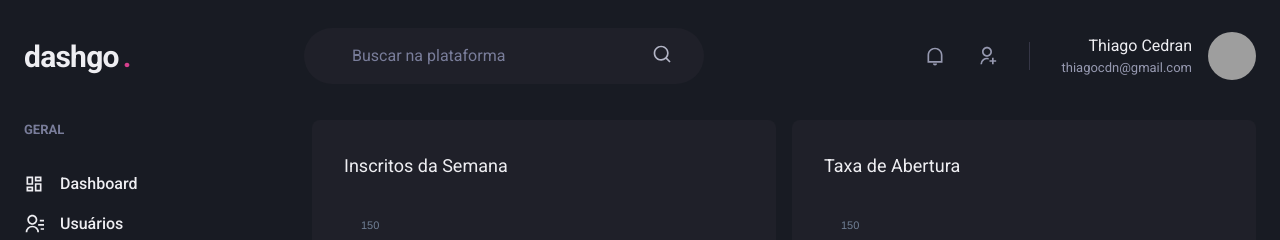
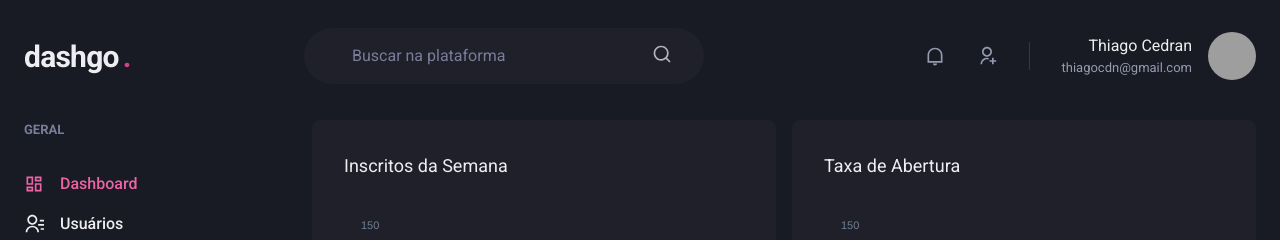
Before and after one commit to thiagocdn/dashgo, a Next.js app: page /dashboard in a window 1280 px wide. Shown: the top 240 px of the page. Built offline with nearby package versions, Linux system fonts and the light colour scheme; grey boxes are pictures that could not be loaded.

Commit message:
Added visual navigation

```diff
--- /dev/null
+++ b/src/components/ActiveLink.tsx
@@ -0,0 +1,37 @@
+import Link, { LinkProps } from "next/link";
+import { useRouter } from "next/router";
+import { cloneElement, ReactElement } from "react";
+
+interface ActiveLinkProps extends LinkProps {
+  children: ReactElement;
+  shouldMatchExactHref: boolean;
+}
+
+export function ActiveLink({
+  children,
+  shouldMatchExactHref = false,
+  ...rest
+}: ActiveLinkProps) {
+  const { asPath } = useRouter();
+
+  let isActive = false;
+
+  if (shouldMatchExactHref && (asPath === rest.href || asPath === rest.as)) {
+    isActive = true;
+  }
+
+  if (
+    !shouldMatchExactHref &&
+    (asPath.startsWith(String(rest.href)) || asPath.startsWith(String(rest.as)))
+  ) {
+    isActive = true;
+  }
+
+  return (
+    <Link {...rest}>
+      {cloneElement(children, {
+        color: isActive ? "pink.400" : "gray.50",
+      })}
+    </Link>
+  );
+}
--- a/src/components/Sidebar/NavLink.tsx
+++ b/src/components/Sidebar/NavLink.tsx
@@ -4,8 +4,8 @@
   Text,
   LinkProps as ChakraLinkProps,
 } from "@chakra-ui/react";
-import Link from "next/link";
 import { ElementType } from "react";
+import { ActiveLink } from "../ActiveLink";
 
 interface NavLinkProps extends ChakraLinkProps {
   icon: ElementType;
@@ -15,13 +15,13 @@
 
 export function NavLink({ icon, href, children, ...rest }: NavLinkProps) {
   return (
-    <Link href={href} passHref>
+    <ActiveLink href={href} passHref>
       <ChakraLink display="flex" alignItems="center" {...rest}>
         <Icon as={icon} fontSize="20" />
         <Text ml="4" fontWeight="medium">
           {children}
         </Text>
       </ChakraLink>
-    </Link>
+    </ActiveLink>
   );
 }
```
